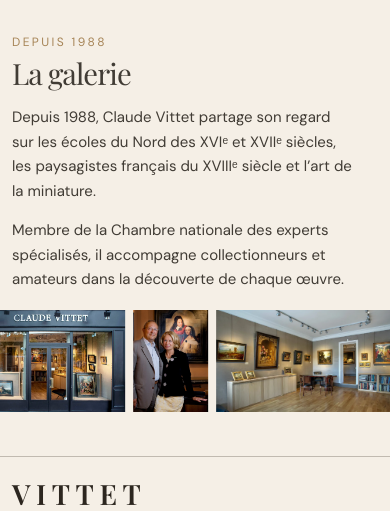
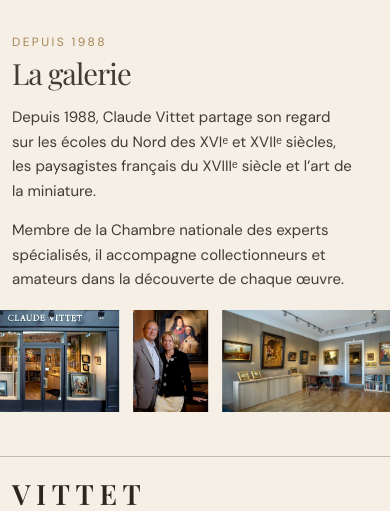
Before and after one commit to ZaraA1971/pupitre-core, a PHP site: page / in a window 390 px wide; the page is wider, and only the part inside the window is pictured. Shown: the part 1516-2027 px from the top of that part. Run offline with PHP 8.4, Linux system fonts and the light colour scheme.

Commit message:
Widen spacing between about gallery photos.
Keep the shared height from galerie9 and open the gaps so the
three images breathe more without shrinking.

Co-authored-by: Emmanuel Torregano <ZaraA1971@users.noreply.github.com>

```diff
--- a/galerie-vittet/index.html
+++ b/galerie-vittet/index.html
@@ -37,7 +37,7 @@
   <link rel="preconnect" href="https://fonts.googleapis.com">
   <link rel="preconnect" href="https://fonts.gstatic.com" crossorigin>
   <link href="https://fonts.googleapis.com/css2?family=DM+Sans:wght@400;500;600&family=Playfair+Display:wght@400;500;600;700&display=swap" rel="stylesheet">
-  <link rel="stylesheet" href="style.css?v=20261107-galerie9">
+  <link rel="stylesheet" href="style.css?v=20261107-galerie10">
 </head>
 <body>
   <!-- Balance des blancs douce pour --img-enhance (pas de teinte brune / sépia). -->
@@ -287,7 +287,7 @@
       </div>
     </div>
   </dialog>
-  <script src="i18n.js?v=20261107-galerie9" defer></script>
-  <script src="main.js?v=20261107-galerie9" defer></script>
+  <script src="i18n.js?v=20261107-galerie10" defer></script>
+  <script src="main.js?v=20261107-galerie10" defer></script>
 </body>
 </html>
--- a/galerie-vittet/style.css
+++ b/galerie-vittet/style.css
@@ -1076,14 +1076,15 @@ footer a {
 /* #galerie — left copy above equal-HEIGHT photos (no crop), spread full-width */
 .about {
   --gal-pad-block: 64px;
-  --gal-photo-gap: clamp(8px, 1vw, 14px);
+  /* Wider breathing room between the three photos (size stays pinned below). */
+  --gal-photo-gap: clamp(20px, 2.6vw, 40px);
   /* Sum of native width/height for the three photos — keeps one shared height. */
   --gal-ar-sum: 4.12;
-  /* +20% vs galerie8 fit; row may extend slightly past the content pad. */
+  /* Height pinned to galerie9 (~390); gap no longer shrinks the images. */
   --gal-photo-h: min(
     405px,
     calc(
-      (100vw - 2 * var(--page-pad) - 2 * var(--gal-photo-gap)) /
+      (100vw - 2 * var(--page-pad) - 28px) /
         var(--gal-ar-sum) * 1.2
     )
   );
@@ -1632,7 +1633,7 @@ footer {
     --gal-photo-h: min(
       343px,
       calc(
-        (100vw - 2 * var(--page-pad-lg) - 2 * var(--gal-photo-gap)) /
+        (100vw - 2 * var(--page-pad-lg) - 28px) /
           var(--gal-ar-sum) * 1.2
       )
     );
@@ -1930,11 +1931,11 @@ footer {
   /* —— Galerie about: left copy + equal-height triptych —— */
   .about {
     --gal-pad-block: 36px;
-    --gal-photo-gap: 8px;
+    --gal-photo-gap: 14px;
     --gal-photo-h: min(
       206px,
       calc(
-        (100vw - 2 * var(--page-pad) - 2 * var(--gal-photo-gap)) /
+        (100vw - 2 * var(--page-pad) - 16px) /
           var(--gal-ar-sum) * 1.2
       )
     );
```
